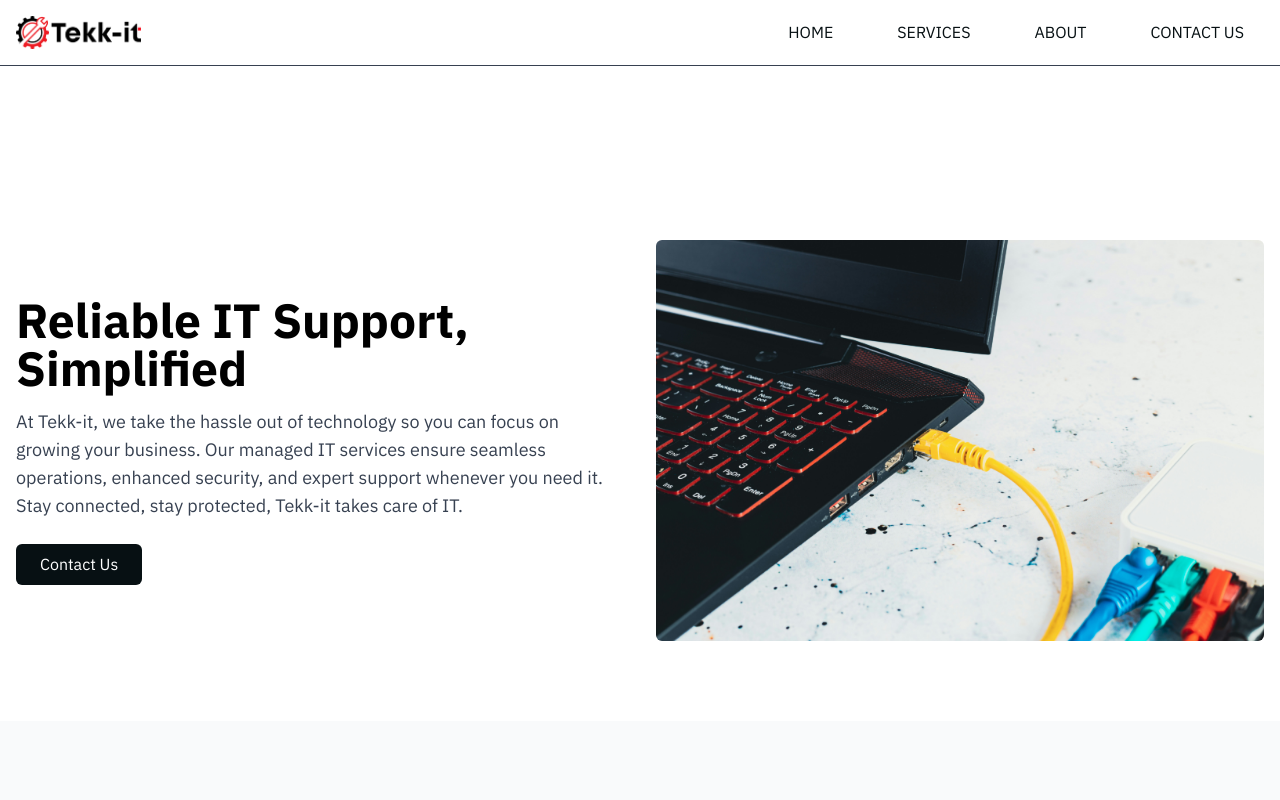
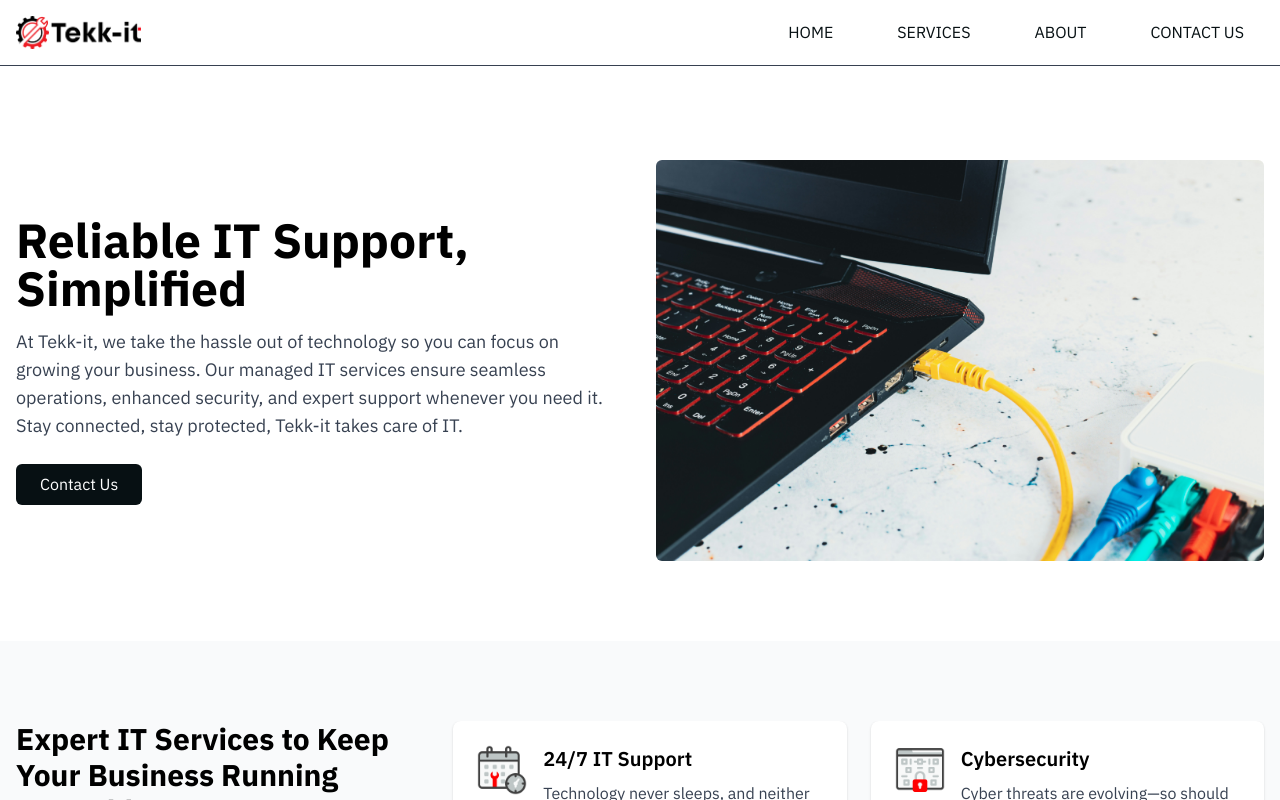
Before and after one commit to Stefan-Constantino/Tekkit, a React (Vite) app: page / in a window 1280 px wide. Shown: the top 800 px of the page. Built offline with nearby package versions, Linux system fonts and the light colour scheme.

Commit message:
style changes and text tweaks

```diff
--- a/src/ContactCard.jsx
+++ b/src/ContactCard.jsx
@@ -4,17 +4,8 @@ import SocialMediaIcons from "./Links";
 
 export function ContactCard() {
   return (
-    <section id="relume" className="px-4 md:px-[5%] py-16 md:py-24 lg:py-28">
+    <section id="relume" className="px-4 md:px-[5%] pt-8 pb-16 md:pt-12 md:pb-24 lg:pt-12 lg:pb-28">
       <div className="container">
-        <div className="rb-12 mb-12 max-w-lg mx-auto text-center md:mb-18 lg:mb-20">
-          {/* <p className="mb-3 font-semibold md:mb-4">Connect</p> */}
-          <h2 className="rb-5 mb-5 text-5xl font-bold md:mb-6 md:text-6xl lg:text-8xl">
-            Get in Touch
-          </h2>
-          <p className="md:text-md">
-            We’re here to assist you 24/7 with IT needs.
-          </p>
-        </div>
         <div className="grid auto-cols-fr grid-cols-1 gap-x-12 gap-y-12 md:grid-cols-3 md:gap-y-16">
           <div>
             <div className="mb-5 lg:mb-6 flex justify-left">
@@ -27,7 +18,7 @@ export function ContactCard() {
               Reach us anytime at our dedicated email support.
             </p>
             <a className="underline" href="mailto:support@tekk-it.com">
-              support@tekk-it.com
+              christian@tekk-it.com
             </a>
           </div>
           <div>
@@ -41,7 +32,7 @@ export function ContactCard() {
               Call us for immediate assistance with your IT issues.
             </p>
             <a className="underline" href="tel:+15551234567">
-              +1 (555) 123-4567
+              (917) 970-1127
             </a>
           </div>
           <div>
@@ -52,7 +43,7 @@ export function ContactCard() {
               Socials
             </h3>
             <p className="mb-5 md:mb-6">
-              Follow and message us for consultation and support.
+              Follow and message us for a consultation or support.
             </p>
             {/* <a className="underline" href="#">
               456 Tech Ave, Sydney NSW 2000 AU
--- a/src/style.css
+++ b/src/style.css
@@ -1,8 +1,3 @@
-/*
-by changing image-blend-color, you can change the way all the images
-blend and/or change the color
-*/
-
 @tailwind base;
 @tailwind components;
 @tailwind utilities;
@@ -23,18 +18,11 @@ blend and/or change the color
       font-display: swap;
 }
 
-:root {
-    --image-blend-color3:#61892f;
-    --image-blend-color2:#86c232;
-    --image-blend-color5:#222629;
-    --image-blend-color:#474b4f;
-    --image-blend-color1:#6b6e70;
-}
 body {
     margin: 0;
     font-family: 'IBM Plex Sans', sans-serif;
     line-height: 1.6;
-    padding-top: 80px;
+    /* padding-top: 80px; */
 }
 
 body, html ,#root {
@@ -47,7 +35,7 @@ body, html ,#root {
  ul {
     list-style-type: none;
     margin: 0;
-} */
+}
 
 .app-container {
     display: flex;
@@ -117,7 +105,6 @@ header li {
 .tekkbtn:hover {
     background-color: #ed1b24;
 }
-
 
 #home {
     background-image:url(../Office1.jpg);
```
